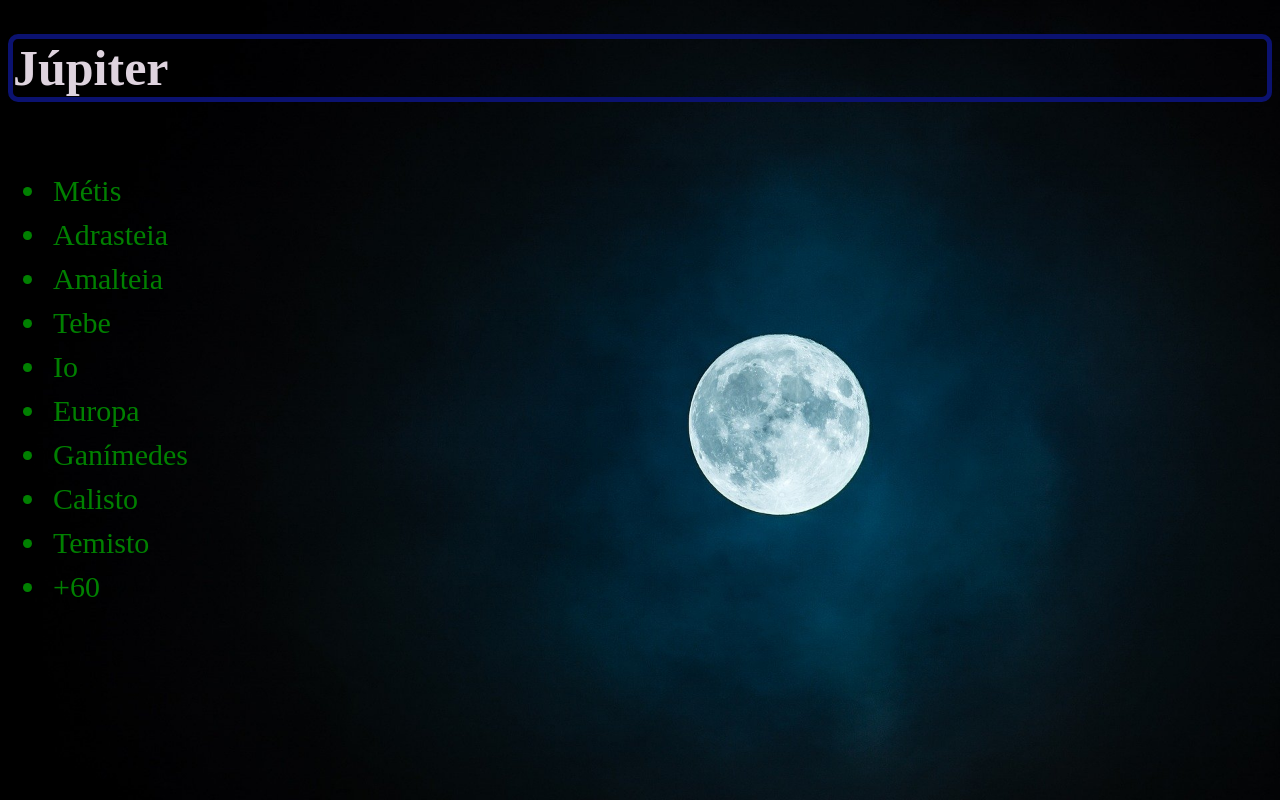
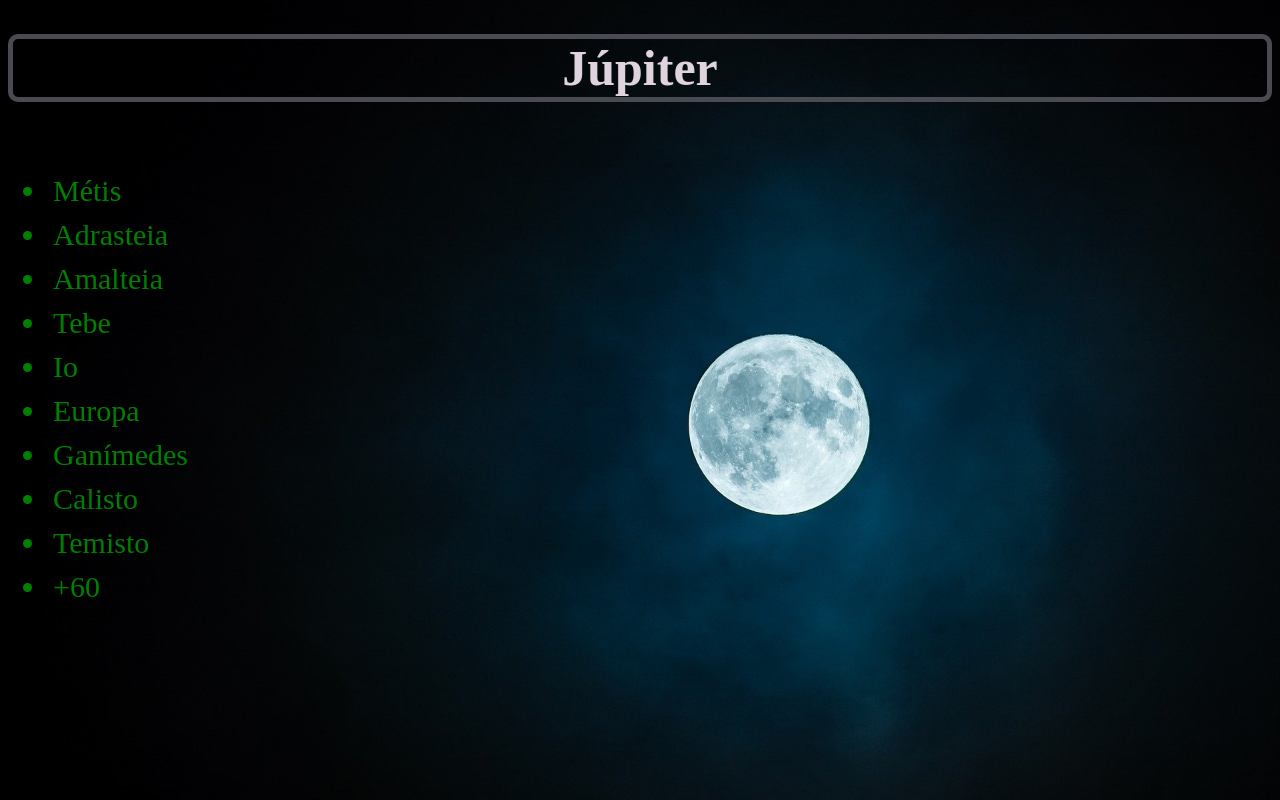
Before and after one commit to omarpandini/cursoFullStack, a plain HTML site: page Exercicios/CSS/exemplo1.html in a window 1280 px wide. Drawn offline with Linux system fonts and the light colour scheme.

Commit message:
alteração

```diff
--- a/Exercicios/CSS/style.css
+++ b/Exercicios/CSS/style.css
@@ -7,7 +7,7 @@ li{
 h1{
     font-size: 50px;
     color: rgb(222, 211, 222);
-    border: 1px solid rgb(11, 18, 112);
+    border: 1px solid rgb(73, 74, 82);
     border-radius: 10px;
     border-width: 5px;
 }
@@ -20,4 +20,5 @@ body{
 
 #divHeader{
     width: 100%;
+    text-align: center;
 }
```
Also changed, not shown: Exercicios/CSS/images/planet.jpg (added).
